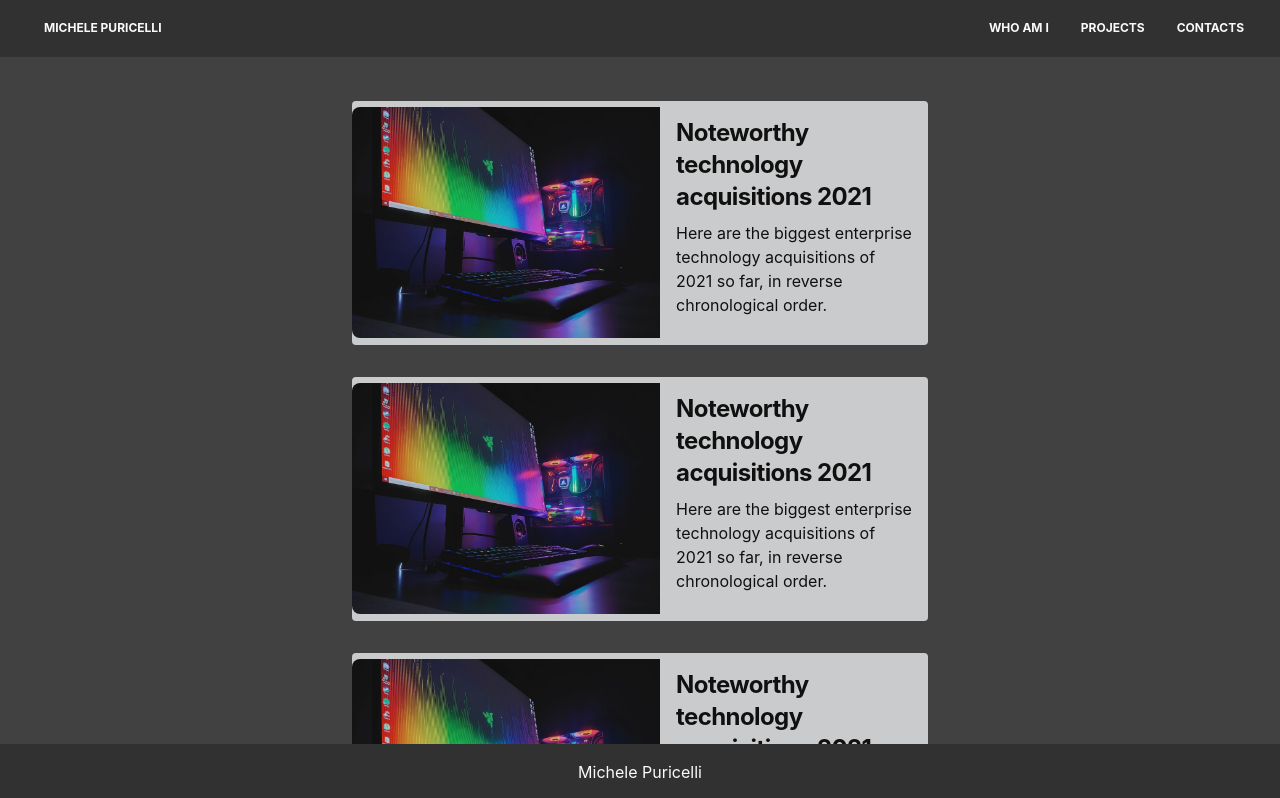
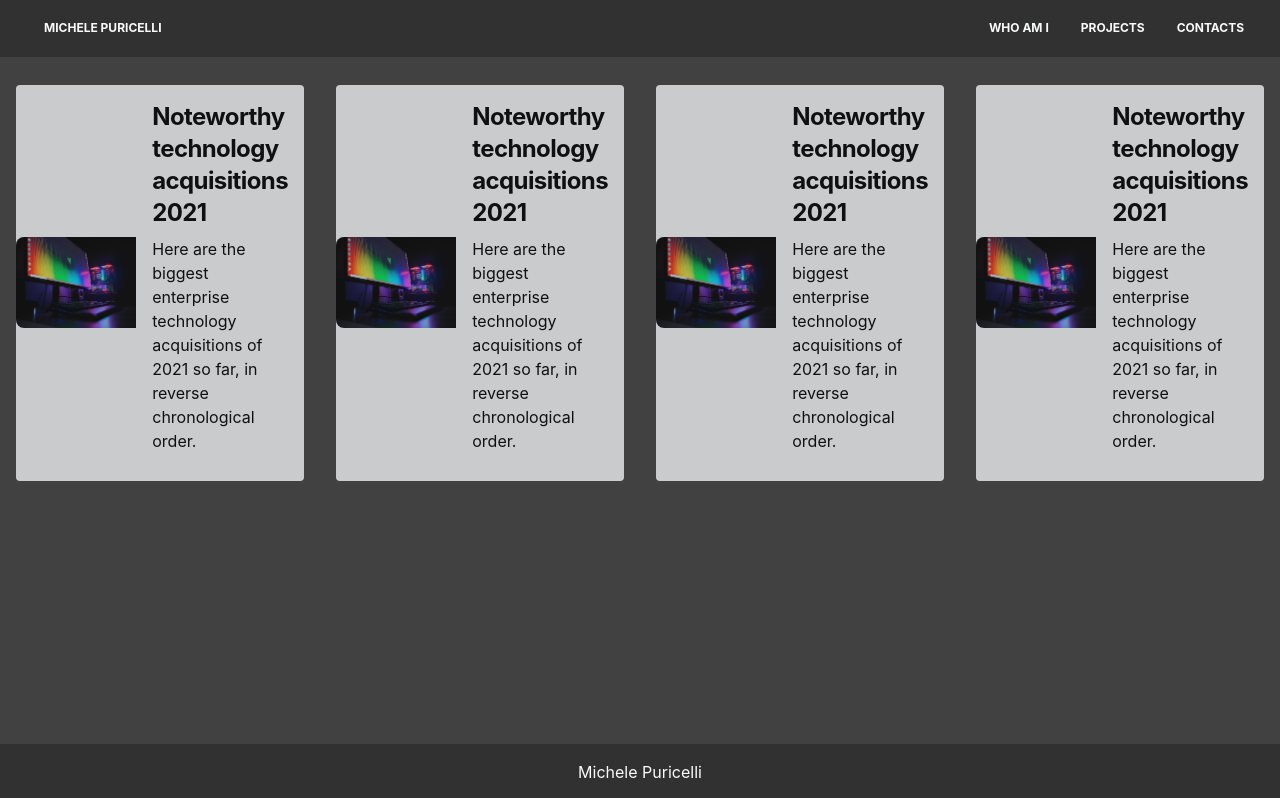
Before and after one commit to MikeBurton89/portfolio-nextjs, a Next.js app: page /Projects in a window 1280 px wide. Shown: the top 798 px of the page. Built offline with nearby package versions, Linux system fonts and the light colour scheme.

Commit message:
added horizontal projects on lg screens need fix images

```diff
--- a/components/UI/LayoutCard.js
+++ b/components/UI/LayoutCard.js
@@ -2,7 +2,7 @@ import React from 'react'
 
 const LayoutCard = (props) => {
     return (
-        <div className="flex mb-8 flex-col items-center bg-white rounded opacity-75 md:flex-row md:max-w-xl hover:bg-gray-100">
+        <div className="flex my-4 flex-col items-center bg-white rounded opacity-75 md:flex-row md:max-w-xl lg:mx-4">
             {props.children}
         </div>
     )
--- a/components/UI/LayoutContainer.js
+++ b/components/UI/LayoutContainer.js
@@ -2,7 +2,7 @@ import React from 'react'
 
 const LayoutContainer = (props) => {
     return (
-        <div className='flex flex-col py-8 container mx-auto items-center'>{props.children}</div>
+        <div className="flex flex-col lg:flex-row container mx-auto items-center ">{props.children}</div>
     )
 }
 
--- a/pages/Contacts.js
+++ b/pages/Contacts.js
@@ -9,6 +9,7 @@ const Contacts = () => {
     const { width, height } = useWindowSize()
 
     return (
+        <>
             <LayoutContainer >
 
                 <div className="max-w-4xl flex items-center h-auto lg:h-full flex-wrap mx-auto my-0 lg:my-32">
@@ -49,9 +50,6 @@ const Contacts = () => {
                         </div>
                     </Fade>
 
-
-
-
                     {width > 1023 && <div className="w-full lg:w-2/5">
                         <Fade top>
                             <Image alt='' src={computer} className="rounded-none lg:rounded-lg shadow-2xl hidden lg:block" />
@@ -62,6 +60,7 @@ const Contacts = () => {
                 </div>
 
             </LayoutContainer >
+        </>
     )
 }
 
--- a/pages/Projects.js
+++ b/pages/Projects.js
@@ -6,7 +6,7 @@ import { Fade } from 'react-reveal'
 const Projects = () => {
     return (
         <>
-            <LayoutContainer>
+            <LayoutContainer >
                 <Fade left><Project /></Fade>
                 <Fade right><Project /></Fade>
                 <Fade left><Project /></Fade>
--- a/tailwind.config.js
+++ b/tailwind.config.js
@@ -13,7 +13,7 @@ module.exports = {
     },
     extend: {
       backgroundImage: {
-        'main-back': "url('/public/assets/background.png')"
+        'main-back': "url('../public/assets/background.png')"
       }
     },
   },
```
Lines whose indentation alone changed are shown as unchanged.
